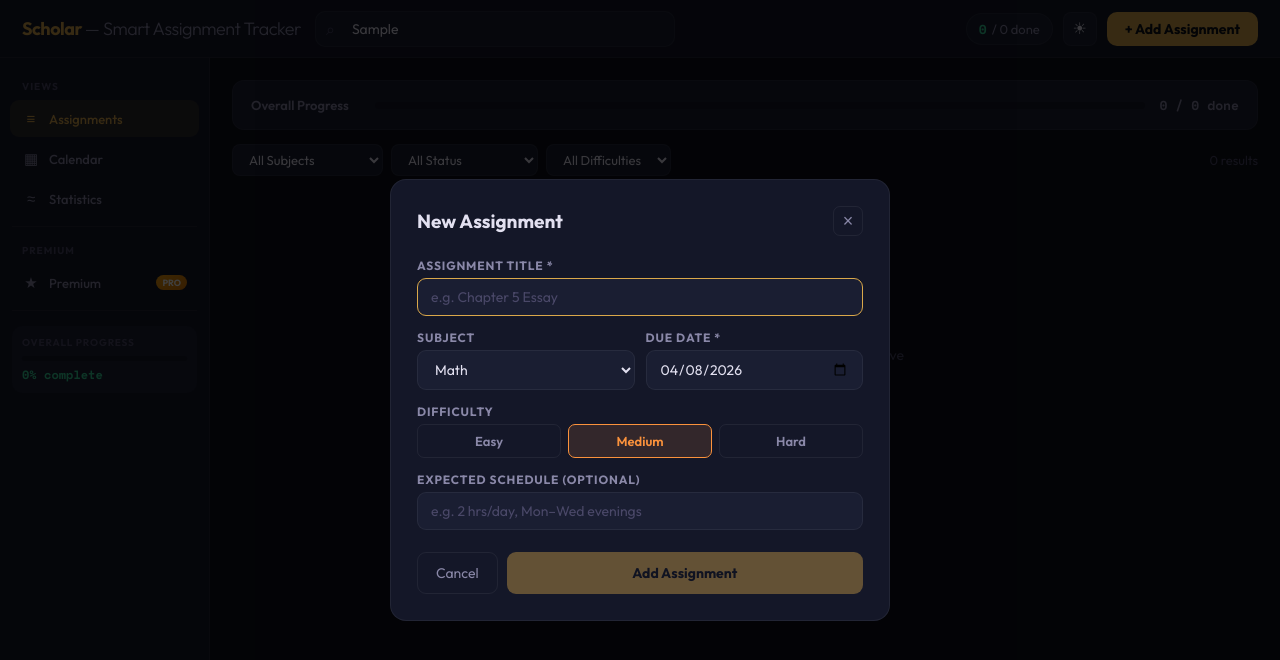
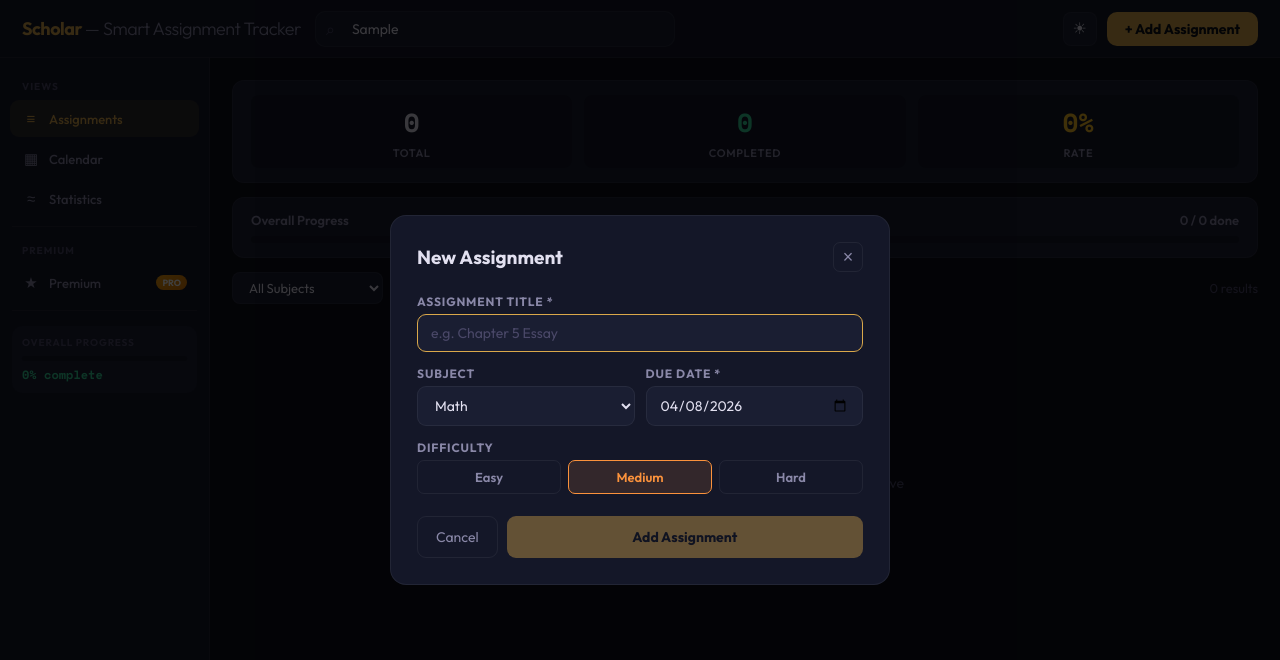
Before and after one commit to Pendragonnnnn/FrontEnd-Y2_T2_FinalProject, a React (Vite) app: page / in a window 1280 px wide. Both pictures are taken after typing "Sample" into the empty fields and a click on the button "+ Add Assignment". Shown: the top 660 px of the page. Built offline with nearby package versions, Linux system fonts and the light colour scheme.

Commit message:
Initial commit on my branch

```diff
--- a/src/components/AddModal.jsx
+++ b/src/components/AddModal.jsx
@@ -1,13 +1,8 @@
 import React, { useState } from 'react'
 import { SUBJECTS, DIFF_COLORS } from '../utils/helpers'
 
-// This component is used for BOTH adding and editing assignments
 export default function AddModal({ initial, onClose, onSave }) {
-
-  // Get today's date (default value for due date)
   const today = new Date().toISOString().split('T')[0]
-
-  // Form state (if editing, use initial data, else use defaults)
   const [form, setForm] = useState({
     title:      initial?.title      || '',
     subject:    initial?.subject    || 'Math',
@@ -15,140 +10,53 @@ export default function AddModal({ initial, onClose, onSave }) {
     difficulty: initial?.difficulty || 'Medium',
     schedule:   initial?.schedule   || '',
   })
-
-  // Update form value helper
-  const Update = (key, value) => {
-    setForm(prev => ({
-      ...prev,
-      [key]: value
-    }))
-  }
-
-  // Simple validation (title + due date must exist)
+  const upd   = (k, v) => setForm(f => ({ ...f, [k]: v }))
   const valid = form.title.trim() && form.dueDate
 
   return (
-    // Close modal when clicking outside
-    <div
-      className="modal-overlay"
-      onClick={e => {
-        if (e.target === e.currentTarget) onClose()
-      }}
-    >
+    <div className="modal-overlay" onClick={e => { if (e.target === e.currentTarget) onClose() }}>
       <div className="modal">
-
-        {/* Header */}
         <div className="modal-header">
-          <div className="modal-title">
-            {initial ? 'Edit Assignment' : 'New Assignment'}
-          </div>
-
-          {/* Close button */}
-          <button className="modal-close" onClick={onClose}>
-            ×
-          </button>
+          <div className="modal-title">{initial ? 'Edit Assignment' : 'New Assignment'}</div>
+          <button className="modal-close" onClick={onClose}>×</button>
         </div>
 
-        {/* Title input */}
         <div className="form-field">
           <label className="form-label">Assignment Title *</label>
-          <input
-            className="form-input"
-            placeholder="e.g. Chapter 5 Essay"
-            value={form.title}
-            onChange={e => Update('title', e.target.value)}
-            autoFocus
-          />
+          <input className="form-input" placeholder="e.g. Chapter 5 Essay" value={form.title}
+            onChange={e => upd('title', e.target.value)} autoFocus />
         </div>
 
-        {/* Subject + Due Date */}
         <div className="form-row">
-
-          {/* Subject dropdown */}
           <div className="form-field">
             <label className="form-label">Subject</label>
-            <select
-              className="form-input"
-              value={form.subject}
-              onChange={e => Update('subject', e.target.value)}
-            >
-              {SUBJECTS.map(s => (
-                <option key={s} value={s}>{s}</option>
-              ))}
+            <select className="form-input" value={form.subject} onChange={e => upd('subject', e.target.value)}>
+              {SUBJECTS.map(s => <option key={s} value={s}>{s}</option>)}
             </select>
           </div>
-
-          {/* Due date input */}
           <div className="form-field">
             <label className="form-label">Due Date *</label>
-            <input
-              className="form-input"
-              type="date"
-              value={form.dueDate}
-              onChange={e => Update('dueDate', e.target.value)}
-            />
+            <input className="form-input" type="date" value={form.dueDate} onChange={e => upd('dueDate', e.target.value)} />
           </div>
         </div>
 
-        {/* Difficulty selection */}
         <div className="form-field">
           <label className="form-label">Difficulty</label>
-
           <div className="diff-opts">
             {['Easy', 'Medium', 'Hard'].map(d => (
-              <button
-                key={d}
-                type="button"
-                className="diff-btn"
-
-                // Highlight selected difficulty
-                style={
-                  form.difficulty === d
-                    ? {
-                        background: `${DIFF_COLORS[d]}22`,
-                        color: DIFF_COLORS[d],
-                        borderColor: DIFF_COLORS[d]
-                      }
-                    : {}
-                }
-
-                onClick={() => Update('difficulty', d)}
-              >
-                {d}
-              </button>
+              <button key={d} type="button" className="diff-btn"
+                style={form.difficulty === d ? { background: `${DIFF_COLORS[d]}22`, color: DIFF_COLORS[d], borderColor: DIFF_COLORS[d] } : {}}
+                onClick={() => upd('difficulty', d)}>{d}</button>
             ))}
           </div>
         </div>
 
-        {/* Optional schedule input */}
-        <div className="form-field">
-          <label className="form-label">Expected Schedule (optional)</label>
-          <input
-            className="form-input"
-            placeholder="e.g. 2 hrs/day, Mon–Wed evenings"
-            value={form.schedule}
-            onChange={e => Update('schedule', e.target.value)}
-          />
-        </div>
-
-        {/* Action buttons */}
         <div className="form-actions">
-
-          {/* Cancel button */}
-          <button className="form-cancel" onClick={onClose}>
-            Cancel
-          </button>
-
-          {/* Save button (disabled if not valid) */}
-          <button
-            className="form-save"
-            onClick={() => valid && onSave(form)}
-            disabled={!valid}
-          >
+          <button className="form-cancel" onClick={onClose}>Cancel</button>
+          <button className="form-save" onClick={() => valid && onSave(form)} disabled={!valid}>
             {initial ? 'Save Changes' : 'Add Assignment'}
           </button>
         </div>
-
       </div>
     </div>
   )
--- a/src/components/ListView.jsx
+++ b/src/components/ListView.jsx
@@ -9,13 +9,14 @@ export default function ListView({
   doneCount, total, rate,
 }) {
   const q = search.toLowerCase()
+
   const filtered = assignments
     .filter(a => {
       if (q && !a.title.toLowerCase().includes(q) && !a.subject.toLowerCase().includes(q)) return false
-      if (filterSub    !== 'All' && a.subject    !== filterSub)  return false
-      if (filterDiff   !== 'All' && a.difficulty !== filterDiff) return false
-      if (filterStatus === 'Completed' && !a.completed)          return false
-      if (filterStatus === 'Active'    &&  a.completed)          return false
+      if (filterSub !== 'All' && a.subject !== filterSub) return false
+      if (filterDiff !== 'All' && a.difficulty !== filterDiff) return false
+      if (filterStatus === 'Completed' && !a.completed) return false
+      if (filterStatus === 'Active' && a.completed) return false
       if (filterStatus === 'Urgent') {
         const p = getPriority(a.dueDate, a.completed)
         if (p !== 'urgent' && p !== 'overdue') return false
@@ -29,47 +30,93 @@ export default function ListView({
 
   return (
     <div className="list-wrap">
+
+      {/* 🔥 Stats Box */}
       <div className="progress-overview">
-        <span className="progress-label">Overall Progress</span>
-        <div className="prog-bar"><div className="prog-bar-fill" style={{ width: `${rate}%` }} /></div>
-        <div className="prog-txt">{doneCount} / {total} done</div>
+        <div className="stats-row">
+          <div className="stat-box">
+            <div className="stat-val">{total}</div>
+            <div className="stat-label">TOTAL</div>
+          </div>
+          <div className="stat-box">
+            <div className="stat-val" style={{ color: '#34d399' }}>{doneCount}</div>
+            <div className="stat-label">COMPLETED</div>
+          </div>
+          <div className="stat-box">
+            <div className="stat-val" style={{ color: '#fbbf24' }}>{rate}%</div>
+            <div className="stat-label">RATE</div>
+          </div>
+        </div>
       </div>
 
+      {/* 📊 Progress Bar Box */}
+      <div className="progress-overview">
+        <div className="progress-card">
+          <div className="progress-header">
+            <span>Overall Progress</span>
+            <span>{doneCount} / {total} done</span>
+          </div>
+
+          <div className="prog-bar">
+            <div
+              className="prog-bar-fill"
+              style={{ width: `${rate}%` }}
+            />
+          </div>
+        </div>
+      </div>
+
+      {/* 🔍 Filters */}
       <div className="filter-bar">
-        <select className="filter-select" value={filterSub}    onChange={e => setFilterSub(e.target.value)}>
+        <select className="filter-select" value={filterSub} onChange={e => setFilterSub(e.target.value)}>
           <option value="All">All Subjects</option>
           {SUBJECTS.map(s => <option key={s} value={s}>{s}</option>)}
         </select>
+
         <select className="filter-select" value={filterStatus} onChange={e => setFilterStatus(e.target.value)}>
           <option value="All">All Status</option>
           <option value="Active">Active</option>
           <option value="Completed">Completed</option>
           <option value="Urgent">Urgent / Overdue</option>
         </select>
-        <select className="filter-select" value={filterDiff}   onChange={e => setFilterDiff(e.target.value)}>
+
+        <select className="filter-select" value={filterDiff} onChange={e => setFilterDiff(e.target.value)}>
           <option value="All">All Difficulties</option>
           <option value="Easy">Easy</option>
           <option value="Medium">Medium</option>
           <option value="Hard">Hard</option>
         </select>
-        <span className="filter-count">{filtered.length} result{filtered.length !== 1 ? 's' : ''}</span>
+
+        <span className="filter-count">
+          {filtered.length} result{filtered.length !== 1 ? 's' : ''}
+        </span>
       </div>
 
+      {/* 📚 Content */}
       {filtered.length === 0 ? (
         <div className="empty">
           <div className="empty-ic">📚</div>
           <div className="empty-t">No assignments found</div>
-          <div className="empty-d">Add your first assignment or adjust the filters above</div>
+          <div className="empty-d">
+            Add your first assignment or adjust the filters above
+          </div>
         </div>
       ) : (
         <div className="cards-grid">
           {filtered.map(a => (
-            <AssignmentCard key={a.id} assignment={a}
-              onToggle={onToggle} onDelete={onDelete} onEdit={onEdit}
-              onProgress={onProgress} onAttach={onAttach} />
+            <AssignmentCard
+              key={a.id}
+              assignment={a}
+              onToggle={onToggle}
+              onDelete={onDelete}
+              onEdit={onEdit}
+              onProgress={onProgress}
+              onAttach={onAttach}
+            />
           ))}
         </div>
       )}
+
     </div>
   )
 }
--- a/src/components/Topbar.jsx
+++ b/src/components/Topbar.jsx
@@ -1,5 +1,5 @@
 import React from 'react'
-export default function Topbar({ search, onSearch, doneCount, total, onAdd, theme, onToggleTheme }) {
+export default function Topbar({ search, onSearch, onAdd, theme, onToggleTheme }) {
   return (
     <header className="topbar">
       <div className="logo">Scholar <span>— Smart Assignment Tracker</span></div>
@@ -8,9 +8,8 @@ export default function Topbar({ search, onSearch, doneCount, total, onAdd, them
         <input type="text" placeholder="Search assignments…" value={search} onChange={e => onSearch(e.target.value)} />
       </div>
       <div className="topbar-right">
-        <div className="pill"><span className="pill-num">{doneCount}</span> / {total} done</div>
         <button className="theme-btn" onClick={onToggleTheme}>
-          {theme === 'dark' ? '☀' : '☽'}
+          {theme === 'dark' ? '☀' : '☾'}
         </button>
         <button className="add-btn" onClick={onAdd}>+ Add Assignment</button>
       </div>
--- a/src/index.css
+++ b/src/index.css
@@ -24,6 +24,39 @@
   --accent:     #c8911a;
   --accent-dim: rgba(200,145,26,0.12);
   --done:       #1aaa74;
+}
+
+.stats-row {
+  display: grid;
+  grid-template-columns: repeat(3, 1fr);
+  gap: 12px;
+  margin-bottom: 0;
+  width: 100%;
+}
+
+.stat-box {
+  background: var(--surface);
+  border-radius: 8px;
+  padding: 8px 10px;
+  text-align: center;
+
+  display: flex;
+  flex-direction: column;
+  justify-content: center;
+  align-items: center;
+
+  min-height: 44px;
+}
+
+.stat-val {
+  font-size: 17px;
+  font-weight: 700;
+}
+
+.stat-label {
+  font-size: 10px;
+  color: var(--muted);
+  margin-top: 2px;
 }
 .theme-btn { width: 34px; height: 34px; border-radius: 8px; border: 1px solid var(--border); background: var(--card); color: var(--text); cursor: pointer; font-size: 16px; display: flex; align-items: center; justify-content: center; }
 .theme-btn:hover { background: var(--surface); }
@@ -72,9 +105,11 @@ body { font-family: 'Outfit', sans-serif; background: var(--bg); color: var(--te
 
 /* List View */
 .list-wrap { display: flex; flex-direction: column; gap: 14px; }
-.progress-overview { background: var(--card); border: 1px solid var(--border); border-radius: 12px; padding: 14px 18px; display: flex; align-items: center; gap: 14px; }
+.progress-overview { background: var(--card); border: 1px solid var(--border); border-radius: 12px; padding: 14px 18px; width: 100%; }
 .progress-label { font-size: 13px; font-weight: 600; color: var(--muted); min-width: 110px; }
-.prog-bar { flex: 1; height: 7px; background: var(--surface); border-radius: 4px; overflow: hidden; }
+.progress-card { width: 100%; display: flex; flex-direction: column; gap: 8px; }
+.progress-header { display: flex; justify-content: space-between; align-items: center; font-size: 13px; color: var(--muted); font-weight: 600; }
+.prog-bar { width: 100%; height: 7px; background: var(--surface); border-radius: 4px; overflow: hidden; }
 .prog-bar-fill { height: 100%; background: var(--done); border-radius: 4px; transition: width .5s ease; }
 .prog-txt { font-family: 'Space Mono',monospace; font-size: 13px; color: var(--muted); min-width: 80px; text-align: right; font-weight: 700; }
 .filter-bar { display: flex; gap: 8px; flex-wrap: wrap; align-items: center; }
@@ -101,15 +136,6 @@ body { font-family: 'Outfit', sans-serif; background: var(--bg); color: var(--te
 .card-title.struck { text-decoration: line-through; color: var(--muted); }
 .card-countdown { font-family: 'Space Mono',monospace; font-size: 12px; font-weight: 700; }
 .card-schedule { font-size: 12px; color: var(--muted); }
-.card-prog { display: flex; flex-direction: column; gap: 5px; }
-.card-prog-head { font-size: 11px; color: var(--muted); display: flex; justify-content: space-between; }
-.card-prog-head span:last-child { font-family: 'Space Mono',monospace; font-weight: 700; }
-.card-prog-track { height: 4px; background: var(--surface); border-radius: 2px; overflow: hidden; }
-.card-prog-fill { height: 100%; border-radius: 2px; transition: width .3s; }
-.card-prog-range { width: 100%; height: 4px; -webkit-appearance: none; appearance: none; background: transparent; outline: none; margin-top: 4px; cursor: pointer; }
-.card-prog-range::-webkit-slider-runnable-track { height: 4px; border-radius: 2px; background: var(--surface); }
-.card-prog-range::-webkit-slider-thumb { -webkit-appearance: none; width: 13px; height: 13px; border-radius: 50%; background: var(--accent); border: 2px solid var(--bg); cursor: pointer; margin-top: -4.5px; }
-.card-prog-range::-moz-range-thumb { width: 13px; height: 13px; border-radius: 50%; background: var(--accent); border: 2px solid var(--bg); cursor: pointer; }
 .card-files { display: flex; gap: 5px; flex-wrap: wrap; }
 .file-chip { font-size: 10px; background: rgba(255,255,255,.05); border: 1px solid var(--border); border-radius: 5px; padding: 2px 7px; color: var(--muted); }
 .card-footer { display: flex; gap: 7px; margin-top: 2px; }
--- a/src/utils/useAssignments.js
+++ b/src/utils/useAssignments.js
@@ -18,7 +18,7 @@ export function useAssignments() {
   }, [])
 
   const addAssignment = data =>
-    setAssignments(prev => [{ id: Date.now().toString(), ...data, progress: 0, completed: false, files: [], createdAt: new Date().toISOString() }, ...prev])
+    setAssignments(prev => [{ id: Date.now().toString(), ...data, completed: false, files: [], createdAt: new Date().toISOString() }, ...prev])
 
   const updateAssignment = (id, data) =>
     setAssignments(prev => prev.map(a => a.id === id ? { ...a, ...data } : a))
@@ -27,13 +27,10 @@ export function useAssignments() {
     setAssignments(prev => prev.filter(a => a.id !== id))
 
   const toggleComplete = id =>
-    setAssignments(prev => prev.map(a => a.id === id ? { ...a, completed: !a.completed, progress: a.completed ? a.progress : 100 } : a))
-
-  const updateProgress = (id, progress) =>
-    setAssignments(prev => prev.map(a => a.id === id ? { ...a, progress, completed: progress === 100 } : a))
+    setAssignments(prev => prev.map(a => a.id === id ? { ...a, completed: !a.completed} : a))
 
   const attachFile = (id, fileName) =>
     setAssignments(prev => prev.map(a => a.id === id ? { ...a, files: [...(a.files || []), fileName] } : a))
 
-  return { assignments, addAssignment, updateAssignment, deleteAssignment, toggleComplete, updateProgress, attachFile }
+  return { assignments, addAssignment, updateAssignment, deleteAssignment, toggleComplete, attachFile }
 }
```
Also changed, not shown: src/components/AssignmentCard.jsx (+2 -14 lines).
